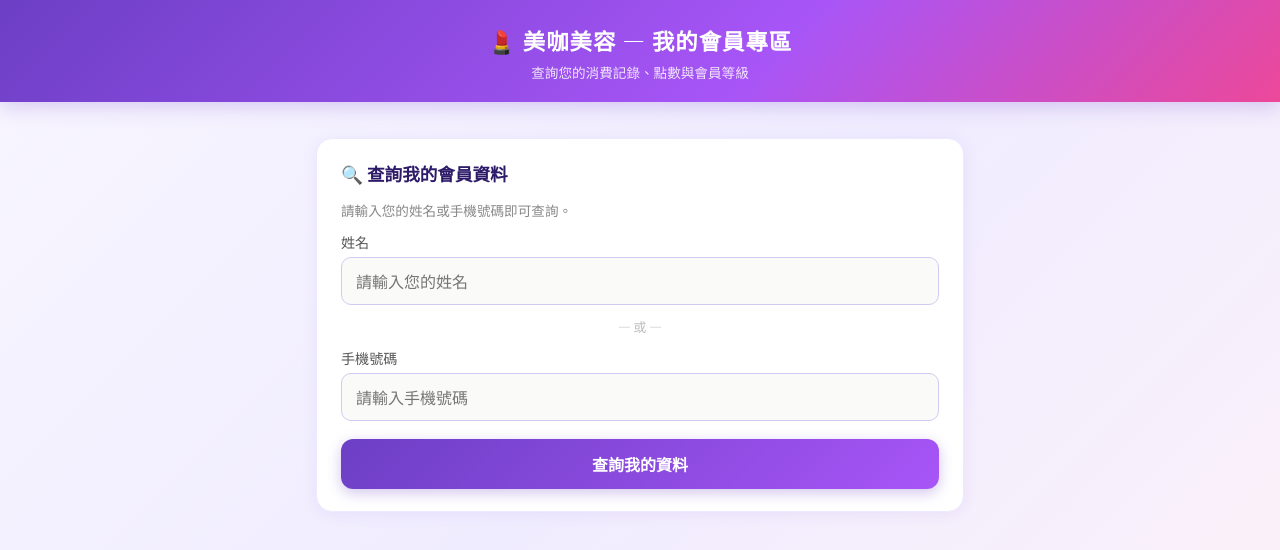
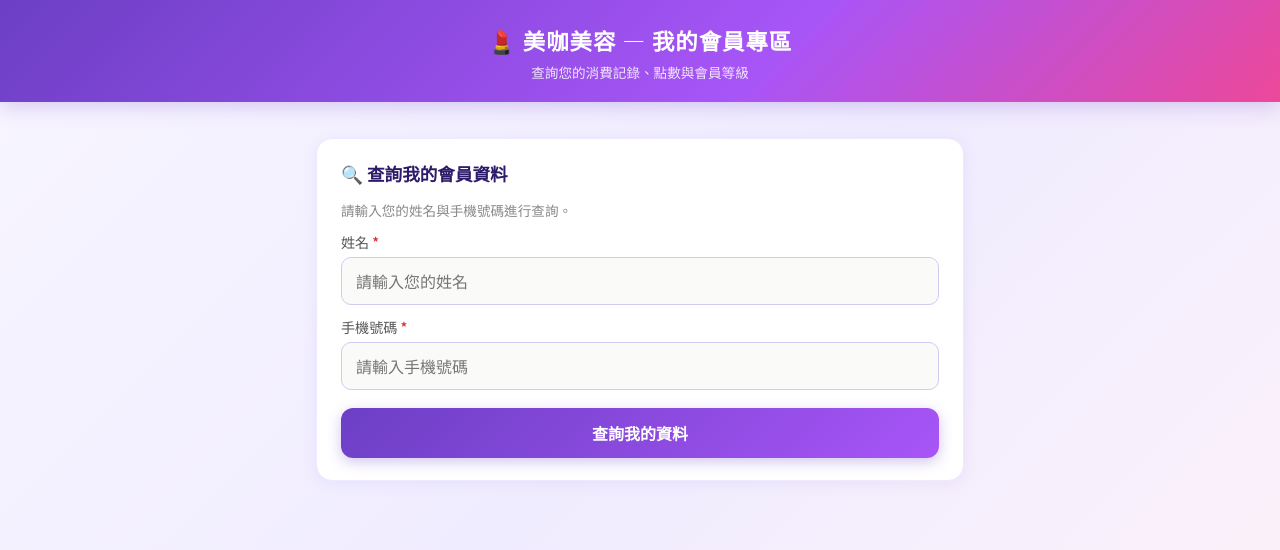
Before and after one commit to sisisleeping-web/beauty-vip-webapp, a Flask app: page /my in a window 1280 px wide. Shown: the top 550 px of the page. Run offline with Flask 3, Linux system fonts and the light colour scheme.

Commit message:
feat: 新增客戶查詢首頁入口並強制姓名電話皆須吻合

```diff
--- a/app.py
+++ b/app.py
@@ -1431,35 +1431,23 @@ def customer_lookup():
         name = request.form.get("name", "").strip()
         phone = request.form.get("phone", "").strip()
 
-        if not (name or phone):
-            error = "請輸入姓名或手機號碼"
+        if not name or not phone:
+            error = "請輸入姓名與手機號碼"
         else:
             db = get_db()
 
-            # Search by name or phone (exact match only for privacy)
-            rows = []
-            if name and phone:
-                rows = db.execute(
-                    "SELECT id, name, phone, birthday FROM customers WHERE name=? AND phone=?",
-                    (name, phone),
-                ).fetchall()
-            elif name:
-                rows = db.execute(
-                    "SELECT id, name, phone, birthday FROM customers WHERE name=?",
-                    (name,),
-                ).fetchall()
-            else:
-                rows = db.execute(
-                    "SELECT id, name, phone, birthday FROM customers WHERE phone=?",
-                    (phone,),
-                ).fetchall()
+            # Search by name and phone (exact match only for privacy)
+            rows = db.execute(
+                "SELECT id, name, phone, birthday FROM customers WHERE name=? AND phone=?",
+                (name, phone),
+            ).fetchall()
 
             if not rows:
-                error = "查無此顧客，請確認姓名或手機號碼是否正確。"
+                error = "查無此顧客，請確認姓名與手機號碼是否正確。"
             elif len(rows) == 1:
                 result = _build_customer_result(int(rows[0]["id"]))
             else:
-                # Multiple matches — let customer pick
+                # Multiple matches — let customer pick (if multiple same name and phone exist)
                 candidates = [dict(r) for r in rows]
 
     return render_template("my.html", result=result, error=error, candidates=candidates)
--- a/templates/my.html
+++ b/templates/my.html
@@ -192,7 +192,7 @@
     <!-- Search Form -->
     <div class="card">
       <h2>🔍 查詢我的會員資料</h2>
-      <p style="font-size:0.85rem; color:#888; margin:0 0 4px;">請輸入您的姓名或手機號碼即可查詢。</p>
+      <p style="font-size:0.85rem; color:#888; margin:0 0 4px;">請輸入您的姓名與手機號碼進行查詢。</p>
 
       {% if error %}
       <div class="error-msg">{{ error }}</div>
@@ -223,13 +223,11 @@
       </div>
       {% else %}
       <form method="post">
-        <label>姓名</label>
-        <input type="text" name="name" placeholder="請輸入您的姓名" autocomplete="name">
+        <label>姓名 <span style="color:#dc2626;">*</span></label>
+        <input type="text" name="name" placeholder="請輸入您的姓名" autocomplete="name" required>
 
-        <div class="divider">— 或 —</div>
-
-        <label>手機號碼</label>
-        <input type="tel" name="phone" placeholder="請輸入手機號碼" autocomplete="tel">
+        <label>手機號碼 <span style="color:#dc2626;">*</span></label>
+        <input type="tel" name="phone" placeholder="請輸入手機號碼" autocomplete="tel" required>
 
         <button type="submit" class="btn-primary">查詢我的資料</button>
       </form>
```
Also changed, not shown: templates/home.html (+10 -0 lines).
